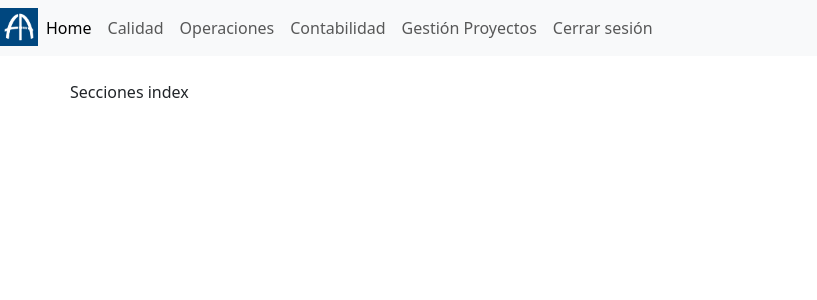
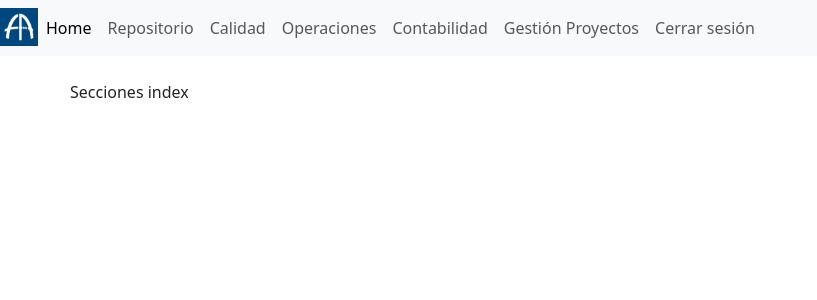
Before and after one commit to herranjo/fus-alianz, a PHP site: page /secciones/index.php in a window 1280 px wide. Shown: the top 300 px of the page, without its empty margins (0-817 px from the left). Run offline with PHP 8.4, Linux system fonts and the light colour scheme.

Commit message:
drive.jherranz.com

```diff
--- a/templates/header.php
+++ b/templates/header.php
@@ -32,6 +32,7 @@
                 <a class="nav-item nav-link active" href="index.php" aria-current="page"
                     >Home <span class="visually-hidden">(current)</span></a
                 >
+                <a class="nav-item nav-link" href="https://drive.jherranz.com">Repositorio</a>
                 <a class="nav-item nav-link" href="calidad.php">Calidad</a>
                 <a class="nav-item nav-link" href="operaciones.php">Operaciones</a>
                 <a class="nav-item nav-link" href="contabilidad.php">Contabilidad</a>
```
